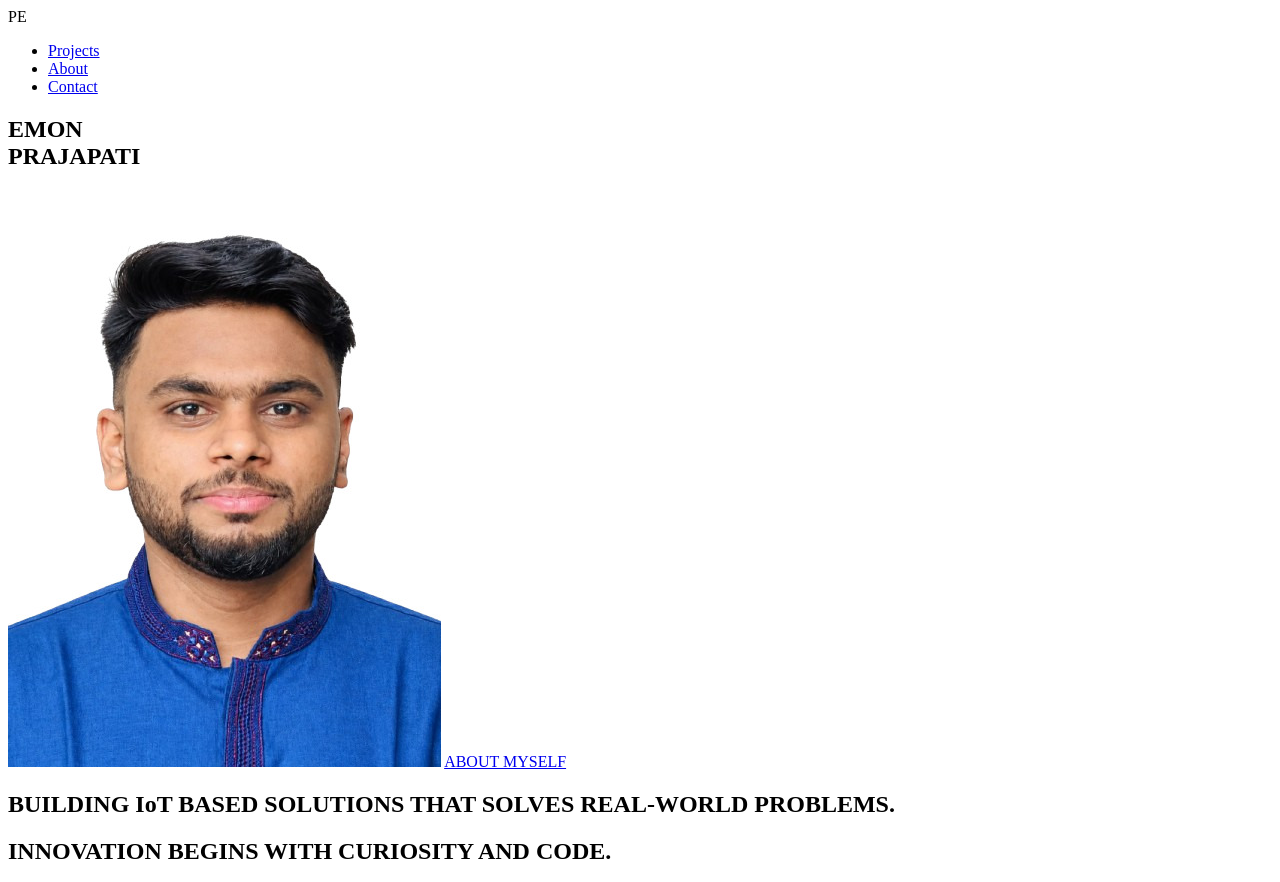
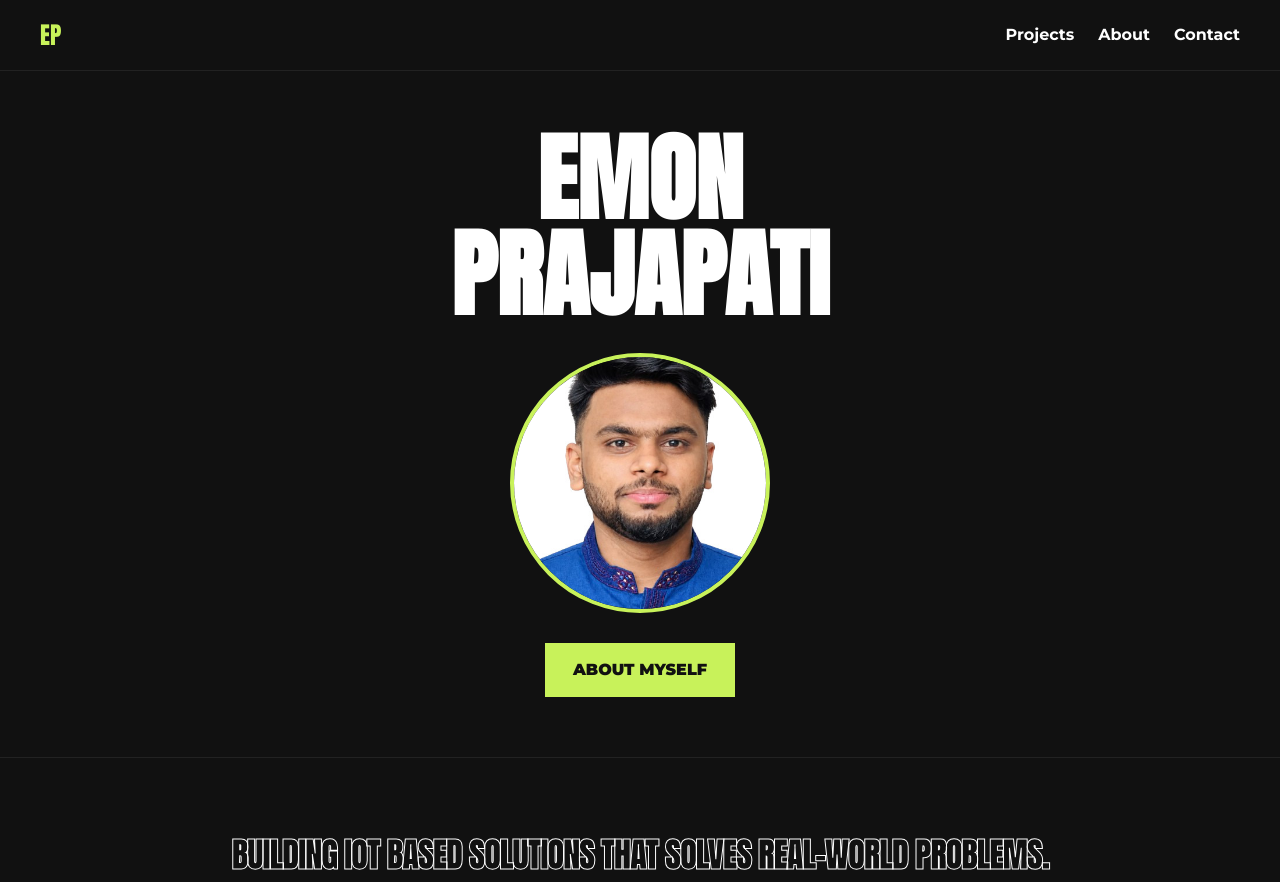
Before and after one commit to emon-p/portfolio, a plain HTML site: page index.html in a window 1280 px wide. Shown: the top 882 px of the page. Drawn offline with Linux system fonts and the light colour scheme.

Commit message:
add CSS structure

```diff
--- a/css/style.css
+++ b/css/style.css
@@ -0,0 +1,179 @@
+@import url('https://fonts.googleapis.com/css2?family=Anton&family=Montserrat:wght@400;700;900&display=swap');
+
+:root {
+  --bg: #111;
+  --lime: #c8f25a;
+  --orange: #e8702a;
+  --text: #fff;
+}
+
+* {
+  box-sizing: border-box;
+}
+
+body {
+  background: var(--bg);
+  color: var(--text);
+  font-family: 'Montserrat', sans-serif;
+  margin: 0;
+  line-height: 1.6;
+}
+
+/* ---------- Navbar ---------- */
+.navbar {
+  display: flex;
+  justify-content: space-between;
+  align-items: center;
+  padding: 16px 40px;
+  border-bottom: 1px solid #222;
+  position: sticky;
+  top: 0;
+  background: var(--bg);
+  z-index: 100;
+}
+
+.logo {
+  font-family: 'Anton', sans-serif;
+  font-size: 24px;
+  color: var(--lime);
+}
+
+.nav-links {
+  display: flex;
+  gap: 24px;
+  list-style: none;
+  margin: 0;
+  padding: 0;
+}
+
+.nav-links a {
+  color: var(--text);
+  text-decoration: none;
+  font-weight: 700;
+}
+
+.nav-links a:hover {
+  color: var(--orange);
+}
+
+/* ---------- Hero ---------- */
+.hero {
+  text-align: center;
+  padding: 60px 20px;
+}
+
+.hero h1 {
+  font-family: 'Anton', sans-serif;
+  font-size: clamp(48px, 8vw, 96px);
+  line-height: 1;
+  margin: 0 0 30px;
+}
+
+.profile-img {
+  width: 260px;
+  height: 260px;
+  object-fit: cover;
+  border-radius: 50%;
+  border: 4px solid var(--lime);
+  display: block;
+  margin: 0 auto 30px;
+}
+
+/* ---------- Buttons ---------- */
+.btn-lime {
+  display: inline-block;
+  background: var(--lime);
+  color: #111;
+  padding: 14px 28px;
+  font-weight: 900;
+  text-decoration: none;
+  text-transform: uppercase;
+  border: none;
+  cursor: pointer;
+}
+
+.btn-lime:hover {
+  background: var(--orange);
+  color: #fff;
+}
+
+/* ---------- Quotes ---------- */
+.quotes {
+  text-align: center;
+  padding: 60px 20px;
+  border-top: 1px solid #222;
+}
+
+.quotes h2 {
+  font-family: 'Anton', sans-serif;
+  font-size: clamp(18px, 2.6vw, 34px);
+  line-height: 1.2;
+  margin: 18px 0;
+  text-transform: uppercase;
+  letter-spacing: -0.5px;
+}
+
+/* ---------- Section title ---------- */
+section {
+  padding: 60px 40px;
+}
+
+.section-title {
+  font-family: 'Anton', sans-serif;
+  display: inline-block;
+  background: var(--lime);
+  color: #111;
+  padding: 10px 30px;
+  font-size: 32px;
+  margin-bottom: 30px;
+}
+
+/* ---------- Project cards ---------- */
+.project-card {
+  background: #1d1d1d;
+  border-left: 6px solid var(--lime);
+  padding: 30px;
+  margin-bottom: 24px;
+  max-width: 700px;
+}
+
+.project-card h3 {
+  font-family: 'Anton', sans-serif;
+  font-size: 36px;
+  margin: 0 0 12px;
+}
+
+/* ---------- Contact form ---------- */
+form {
+  display: flex;
+  flex-direction: column;
+  gap: 16px;
+  max-width: 500px;
+}
+
+input, textarea {
+  background: #222;
+  border: 1px solid #333;
+  color: var(--text);
+  padding: 12px;
+  font-family: inherit;
+  font-size: 16px;
+}
+
+textarea {
+  min-height: 120px;
+}
+
+/* ---------- Footer ---------- */
+.footer {
+  background: var(--orange);
+  color: #111;
+  text-align: center;
+  padding: 24px;
+  font-weight: 700;
+}
+
+.outline {
+  color: transparent;
+  -webkit-text-stroke: 1px var(--text);
+}
--- a/index.html
+++ b/index.html
@@ -10,7 +10,7 @@
 
   <!-- Navbar -->
   <nav class="navbar">
-    <div class="logo">PE</div>
+    <div class="logo">EP</div>
     <ul class="nav-links">
       <li><a href="#projects">Projects</a></li>
       <li><a href="#about">About</a></li>
@@ -27,7 +27,7 @@
 
   <!-- Motivational text -->
   <section class="quotes">
-    <h2>BUILDING IoT BASED SOLUTIONS THAT SOLVES REAL-WORLD PROBLEMS.</h2>
+    <h2 span class="outline">BUILDING IoT BASED SOLUTIONS THAT SOLVES REAL-WORLD PROBLEMS.</span></h2>
     <h2>INNOVATION BEGINS WITH CURIOSITY AND CODE.</h2>
     <h2>LEARN. BUILD. EXPLORE. AND NEVER STOP GROWING.</h2>
   </section>
```
